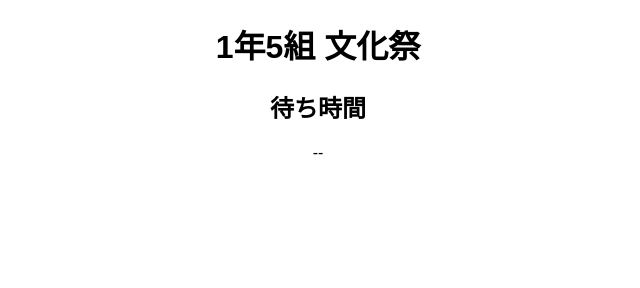
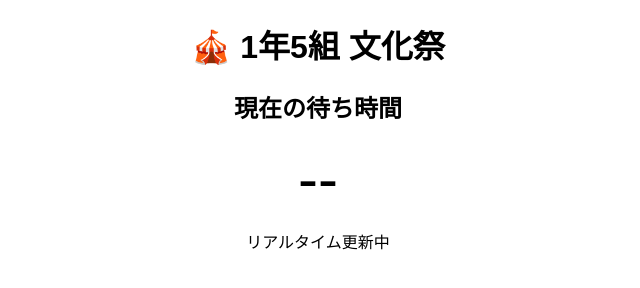
Before and after one commit to gyouhoufestivalyoshida/github.io, a plain HTML site: page index.html in a window 1280 px wide. Shown: the whole page, without its empty margins (322-962 px from the left). Drawn offline with Linux system fonts and the light colour scheme; no server answers.

Commit message:
Update index.html

```diff
--- a/index.html
+++ b/index.html
@@ -2,19 +2,23 @@
 <html lang="ja">
 <head>
   <meta charset="UTF-8">
-  <title>文化祭サイト</title>
+  <title>1年5組 文化祭</title>
 </head>
 
 <body style="text-align:center;font-family:sans-serif;">
 
-  <h1>1年5組 文化祭</h1>
+  <h1>🎪 1年5組 文化祭</h1>
 
-  <h2>待ち時間</h2>
-  <div id="wait">--</div>
+  <h2>現在の待ち時間</h2>
+
+  <div id="wait" style="font-size:60px;">--</div>
+
+  <p>リアルタイム更新中</p>
 
   <script type="module">
     import { initializeApp } from "https://www.gstatic.com/firebasejs/10.12.2/firebase-app.js";
-    import { getDatabase, ref, onValue } from "https://www.gstatic.com/firebasejs/10.12.2/firebase-database.js";
+    import { getDatabase, ref, onValue }
+    from "https://www.gstatic.com/firebasejs/10.12.2/firebase-database.js";
 
     const firebaseConfig = {
       apiKey: "AIzaSyAAlxZGPH72mvgePyM3RX_xy8xlhfv92Rk",
@@ -28,14 +32,3 @@
 
     const app = initializeApp(firebaseConfig);
     const db = getDatabase(app);
-
-    const waitRef = ref(db, "waitTime");
-
-    onValue(waitRef, (snapshot) => {
-      document.getElementById("wait").innerText =
-        snapshot.val() + "分";
-    });
-  </script>
-
-</body>
-</html>
```
